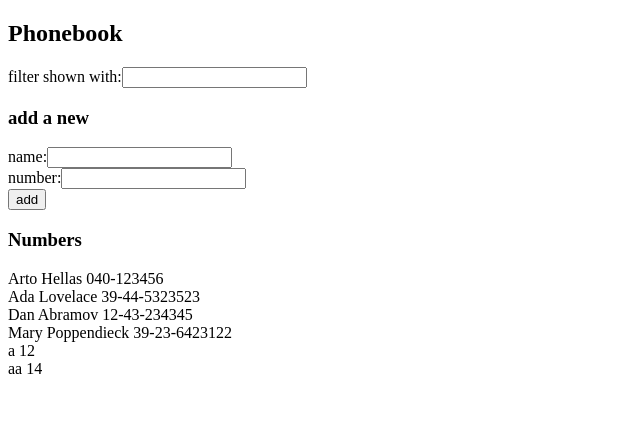
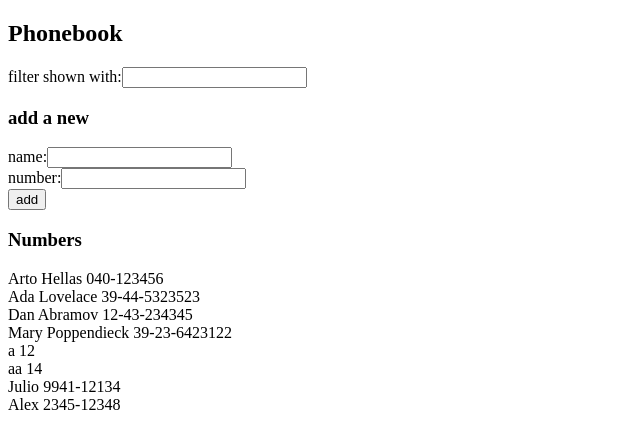
Before and after one commit to JCRD05/FullStackOpen, a React (Vite) app in the folder part2/phonebook/: page / in a window 1280 px wide. Shown: the top 448 px of the page, without its empty margins (0-640 px from the left). Built offline with nearby package versions, Linux system fonts and the light colour scheme; data requests are answered from the project's data file.

Commit message:
exercise 2.13

```diff
--- a/part2/phonebook/db.json
+++ b/part2/phonebook/db.json
@@ -29,6 +29,16 @@
       "name": "aa",
       "number": "14",
       "id": 6
+    },
+    {
+      "name": "Julio",
+      "number": "9941-12134",
+      "id": 7
+    },
+    {
+      "name": "Alex",
+      "number": "2345-12348",
+      "id": 8
     }
   ]
 }
--- a/part2/phonebook/src/App.jsx
+++ b/part2/phonebook/src/App.jsx
@@ -3,6 +3,7 @@ import axios from 'axios'
 import Filter from './Filter'
 import PersonForm from './PersonForm'
 import Persons from './Persons'
+import personService from './services/notes.js'
 
 const App = () => {
   const [persons, setPersons] = useState([])
@@ -11,11 +12,11 @@ const App = () => {
   const [filter, setFilter] = useState('')
 
   useEffect(() => {
-    axios
-      .get('http://localhost:3001/persons')
-      .then(response => {
-        setPersons(response.data)
-      })
+    personService
+    .getAll()
+    .then(returnedPersons => {
+      setPersons(returnedPersons)
+    })
   }, [])
 
   const addPerson = (event) => {
@@ -34,10 +35,10 @@ const App = () => {
       number: newNumber
     }
 
-    axios
-    .post('http://localhost:3001/persons', newPerson)
-    .then(response => {
-      setPersons(persons.concat(response.data))
+    personService
+    .addPerson(newPerson)
+    .then(returnedPerson => {
+      setPersons(persons.concat(returnedPerson))
       setNewName('')
       setNewNumber('')
     })
--- /dev/null
+++ b/part2/phonebook/src/services/notes.js
@@ -0,0 +1,14 @@
+import axios from "axios";
+const baseUrl = 'http://localhost:3001/persons'
+
+const getAll = () => {
+    const request = axios.get(baseUrl)
+    return request.then(response => response.data)
+}
+
+const addPerson = person => {
+    const request = axios.post(baseUrl, person)
+    return request.then(response => response.data)
+}
+
+export default {getAll, addPerson}
```
